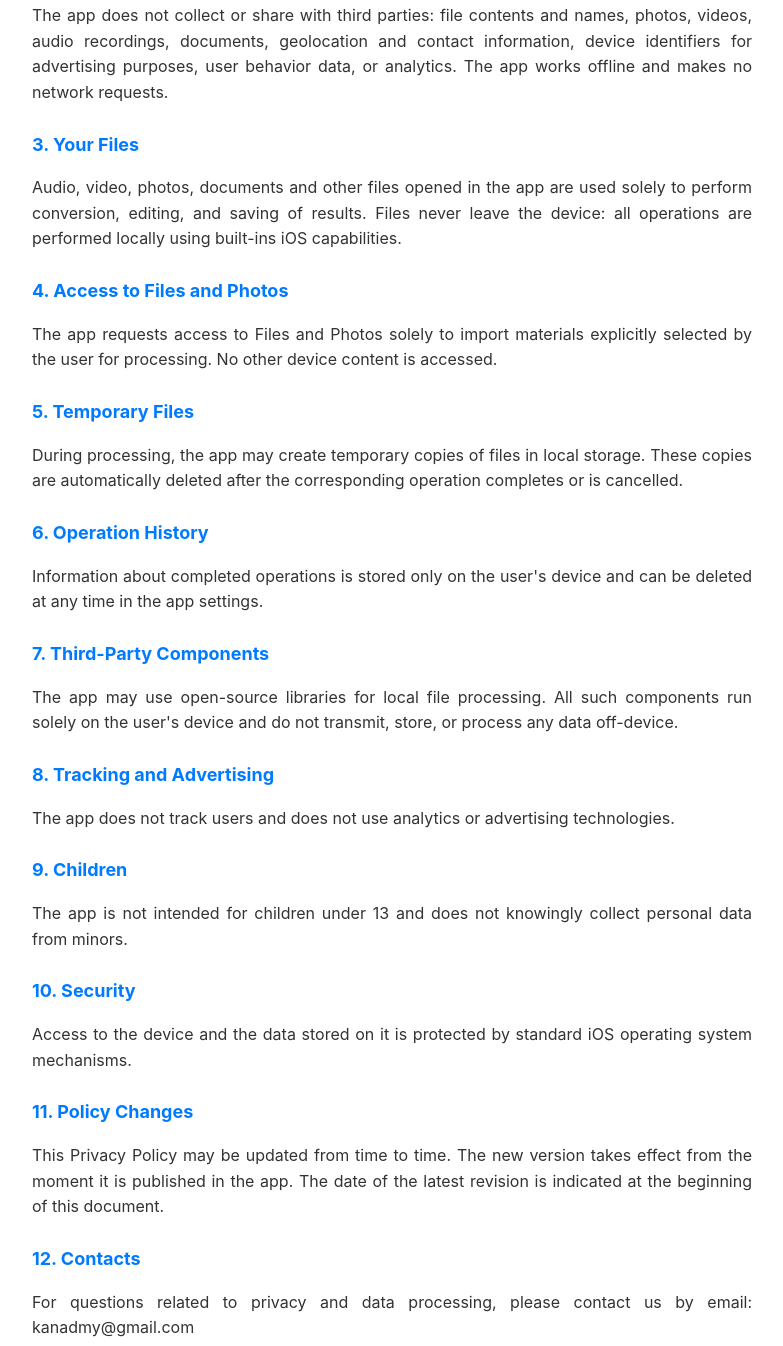
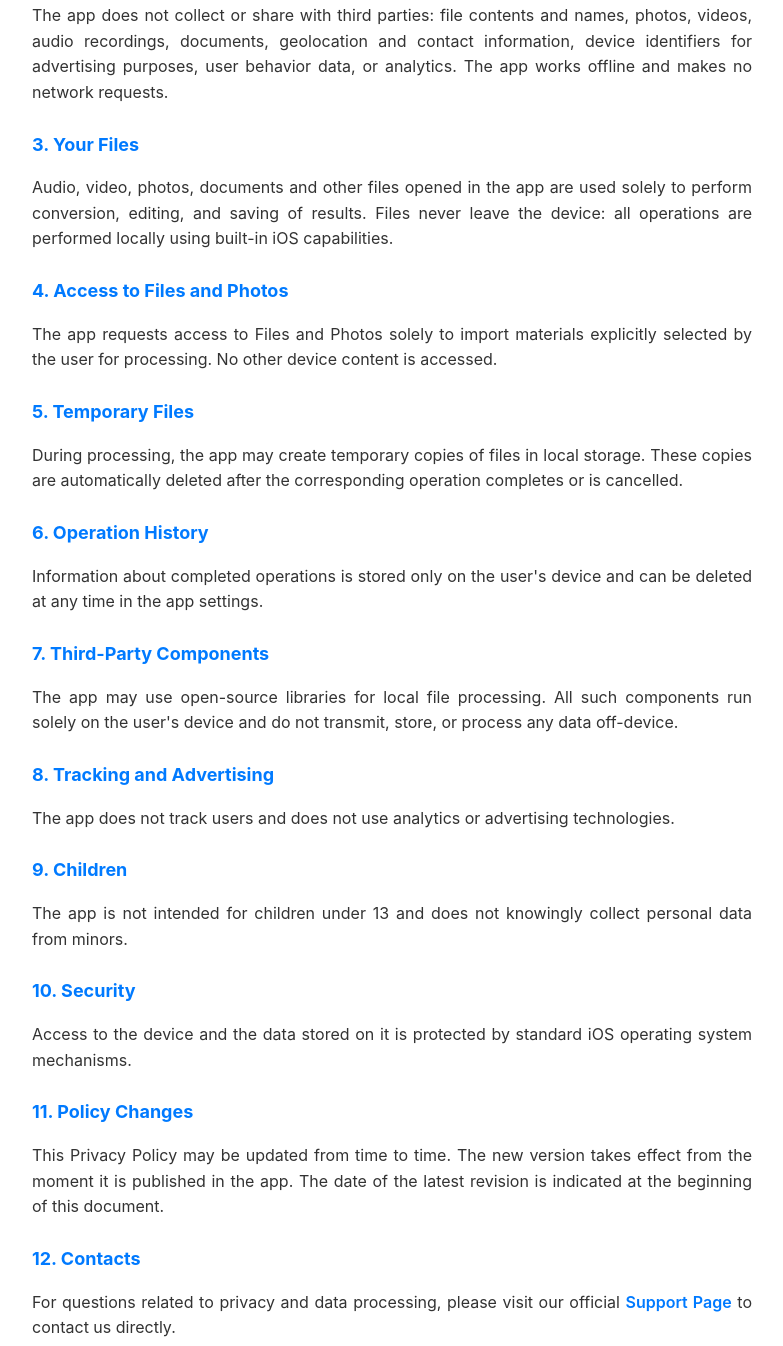
Before and after one commit to kanadmy/Kan-Privacy, a plain HTML site: page index.html in a window 1280 px wide. Shown: the part 354-1700 px from the top of the page, without its empty margins (248-1031 px from the left). Drawn offline with Linux system fonts and the light colour scheme.

Commit message:
Update index.html

```diff
--- a/index.html
+++ b/index.html
@@ -42,12 +42,20 @@
             margin-bottom: 15px;
             text-align: justify;
         }
+        .support-link {
+            color: #007AFF;
+            text-decoration: none;
+            font-weight: 600;
+        }
+        .support-link:hover {
+            text-decoration: underline;
+        }
     </style>
 </head>
 <body>
     <div class="container">
         <h1>Privacy Policy</h1>
-        <div class="date">Updated: September 2, 2026</div>
+        <div class="date">Updated: October 8, 2026</div>
 
         <h2>1. General Provisions</h2>
         <p>The Converter app processes all files entirely on the user's device.</p>
@@ -56,7 +64,7 @@
         <p>The app does not collect or share with third parties: file contents and names, photos, videos, audio recordings, documents, geolocation and contact information, device identifiers for advertising purposes, user behavior data, or analytics. The app works offline and makes no network requests.</p>
 
         <h2>3. Your Files</h2>
-        <p>Audio, video, photos, documents and other files opened in the app are used solely to perform conversion, editing, and saving of results. Files never leave the device: all operations are performed locally using built-ins iOS capabilities.</p>
+        <p>Audio, video, photos, documents and other files opened in the app are used solely to perform conversion, editing, and saving of results. Files never leave the device: all operations are performed locally using built-in iOS capabilities.</p>
 
         <h2>4. Access to Files and Photos</h2>
         <p>The app requests access to Files and Photos solely to import materials explicitly selected by the user for processing. No other device content is accessed.</p>
@@ -83,7 +91,7 @@
         <p>This Privacy Policy may be updated from time to time. The new version takes effect from the moment it is published in the app. The date of the latest revision is indicated at the beginning of this document.</p>
 
         <h2>12. Contacts</h2>
-        <p>For questions related to privacy and data processing, please contact us by email: kanadmy@gmail.com</p>
+        <p>For questions related to privacy and data processing, please visit our official <a class="support-link" href="support.html">Support Page</a> to contact us directly.</p>
     </div>
 </body>
 </html>
```
